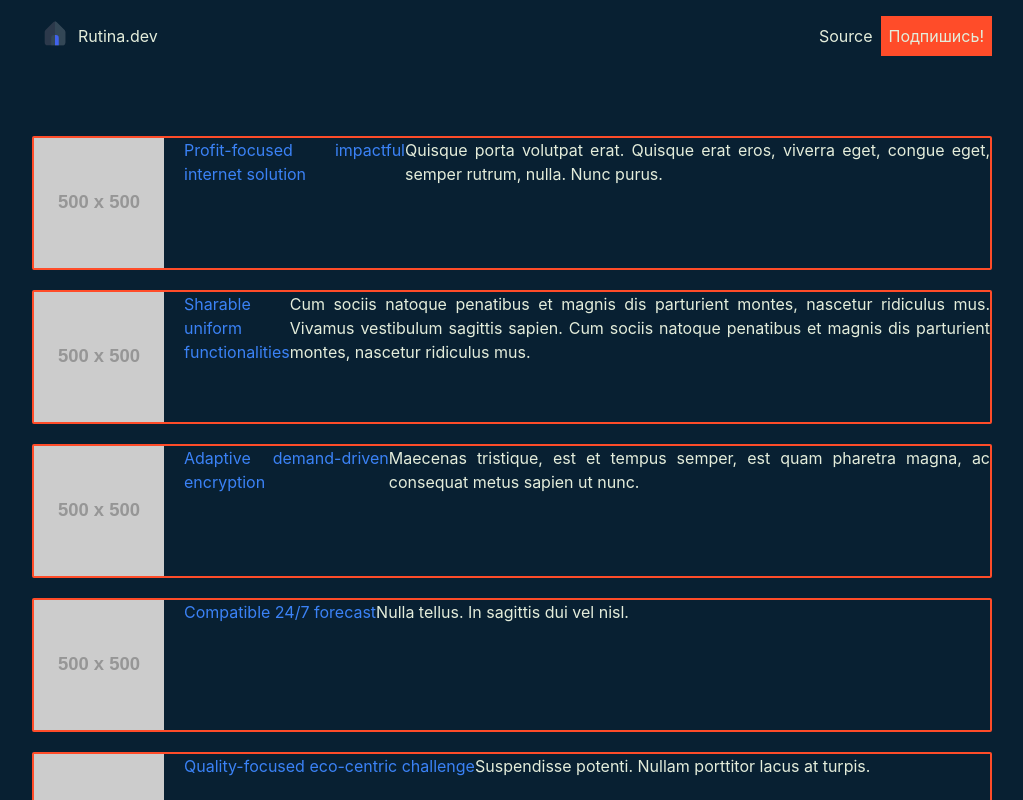
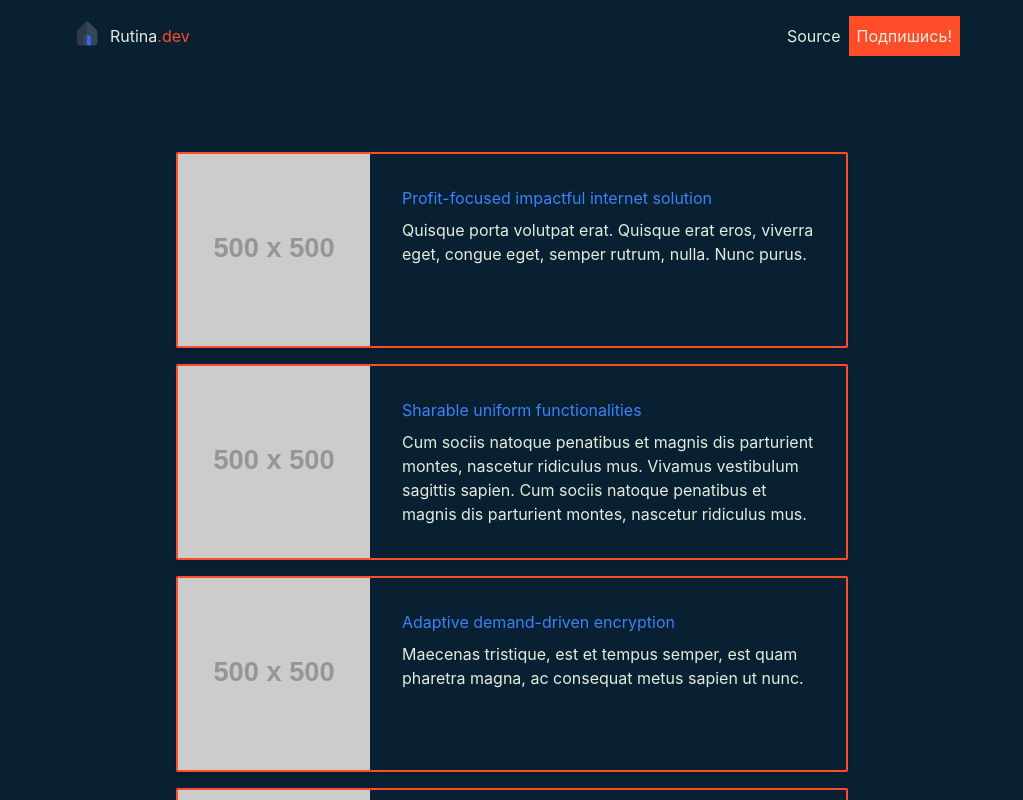
Before and after one commit to rajabdearly/rutina, a Next.js app: page / in a window 1280 px wide. Shown: the top 800 px of the page, without its empty margins (128-1151 px from the left). Built offline with nearby package versions, Linux system fonts and the light colour scheme.

Commit message:
fix some stylings

```diff
--- /dev/null
+++ b/components/Layout/index.module.css
@@ -0,0 +1,48 @@
+.container {
+  max-width: 960px;
+  margin: 0 auto;
+}
+
+.header {
+  @apply sticky top-0 backdrop-blur-sm;
+  @apply flex justify-between align-middle;
+  @apply mb-20 py-4 px-8;
+}
+
+.logoSection {
+  @apply flex items-center;
+}
+
+.nav a:hover,
+.nav a:focus,
+.nav a:active {
+  text-decoration: underline;
+}
+
+.nav {
+  font-size: 1rem;
+  display: flex;
+  align-items: center;
+}
+.source {
+  margin-right: 0.5rem;
+}
+.subscribe {
+  @apply bg-secondary p-2;
+}
+
+.code {
+  background: #fafafa;
+  border-radius: 5px;
+  padding: 0.75rem;
+  font-size: 1.1rem;
+  font-family: Menlo, Monaco, Lucida Console, Liberation Mono, DejaVu Sans Mono,
+    Bitstream Vera Sans Mono, Courier New, monospace;
+}
+
+.logo {
+  margin-right: 0.5rem;
+  margin-bottom: 1.3rem;
+  height: 1em;
+  margin-left: 0.5rem;
+}
--- /dev/null
+++ b/components/Layout/index.tsx
@@ -0,0 +1,58 @@
+import Head from 'next/head';
+import Image from 'next/image';
+import Link from 'next/link';
+import React, { ReactNode } from 'react';
+
+
+import styles from './index.module.css';
+
+const Layout = ({children}: {children: ReactNode}) => {
+    return (
+        <div className={styles.container}>
+          <Head>
+            <title>Рутина</title>
+            <meta
+              name="description"
+              content="Рутина, блог и прочее о программировании."
+            />
+            <link rel="icon" href="/favicon.ico" />
+          </Head>
+          <header className={styles.header}>
+            <Link href="/">
+              <div className={styles.logoSection}>
+                <div className={styles.logo}>
+                  <Image
+                    src="/home-icon.svg"
+                    width="30px"
+                    height="30px"
+                    alt="home icon"
+                  />
+                </div>
+                <div>Rutina<span className='text-secondary'>.dev</span></div>
+              </div>
+            </Link>
+            <div className={styles.nav}>
+              <a
+                className={styles.source}
+                href="https://github.com/rajabdearly/rutina"
+                target="_blank"
+                rel="noreferrer"
+              >
+                Source
+              </a>
+              <a
+                className={styles.subscribe}
+                href="https://youtube.com/channel/UCXH__zFndtjifhUnlxuSF5A"
+                target="_blank"
+                rel="noreferrer"
+              >
+                Подпишись!
+              </a>
+            </div>
+          </header>
+            <main>{children}</main>
+        </div>
+      );
+};
+
+export default Layout;
--- a/components/PostCard/PostCard.module.css
+++ /dev/null
@@ -1,12 +0,0 @@
-.postCard {
-  @apply flex mb-5 text-justify cursor-pointer;
-  @apply border-solid border-2 rounded-sm border-secondary;
-}
-
-.picture {
-  @apply md:pr-5 md:left-0;
-}
-
-.title {
-  @apply text-blue-500;
-}
--- /dev/null
+++ b/components/PostCard/index.module.css
@@ -0,0 +1,18 @@
+.postCard {
+  @apply max-w-md mx-auto bg-inherit shadow-md overflow-hidden md:max-w-2xl;
+  @apply border-solid border-2 rounded-sm border-secondary;
+}
+
+.picture {
+  @apply h-48 w-full object-cover md:h-full md:w-48;
+  @apply cursor-pointer;
+}
+
+.title {
+  @apply text-blue-500 mb-2;
+  @apply cursor-pointer;
+}
+
+.description {
+  @apply text-ellipsis overflow-hidden;
+}
--- a/components/PostCard/index.tsx
+++ b/components/PostCard/index.tsx
@@ -1,6 +1,6 @@
 /* eslint-disable @next/next/no-img-element */
 import Link from 'next/link';
-import styles from './PostCard.module.css';
+import styles from './index.module.css';
 interface PostCardProps {
   title: string;
   description: string;
@@ -14,20 +14,30 @@ const PostCard: React.FC<PostCardProps> = ({
   picUrl,
   slug,
 }) => {
+  console.log(slug);
+
   return (
+
+      <div className={styles.postCard}>
+        <div className='md:flex'>
+        <div className="md:shrink-0">
         <Link href={encodeURI(`/posts/${slug}`)}>
-      <div className={styles.postCard}>
           <img
             src={picUrl}
             className={styles.picture}
             alt={title.split(' ')[0]}
             width="150"
             height="150"
-        ></img>
-        <div className={styles.title}>{title}</div>
+          />
+          </Link>
+        </div>
+        <div className='p-8'>
+        <Link href={encodeURI(`/posts/${slug}`)}><div className={styles.title}>{title}</div></Link>
           <div className={styles.description}>{description}</div>
         </div>
-    </Link>
+        </div>
+      </div>
+
   );
 };
 
--- a/pages/_app.tsx
+++ b/pages/_app.tsx
@@ -1,8 +1,14 @@
-import '../styles/globals.css'
 import type { AppProps } from 'next/app'
 
+import '../styles/globals.css'
+import Layout from '@components/Layout';
+
 function MyApp({ Component, pageProps }: AppProps) {
-  return <Component {...pageProps} />
+  return (
+    <Layout>
+      <Component {...pageProps} />
+    </Layout>
+  )
 }
 
 export default MyApp
--- a/pages/api/posts.ts
+++ b/pages/api/posts.ts
@@ -18,7 +18,11 @@ export default function handler(
   }
   const posts = (POSTS_DATA as Post[]).slice(0, 9).map((post) => ({
     ...post,
-    slug: post.slug.replace(' ', '-'),
+    slug: buildSlug(post.slug),
   }));
   res.status(200).json(posts);
 }
+
+function buildSlug(slug: string) {
+  return slug.replace(/\s+/g, '-');
+}
--- a/pages/index.tsx
+++ b/pages/index.tsx
@@ -1,7 +1,4 @@
 import type { GetServerSideProps, NextPage } from 'next';
-import Head from 'next/head';
-import Image from 'next/image';
-import Link from 'next/link';
 import { baseUrl } from 'server-config';
 
 import PostCard from '@components/PostCard';
@@ -24,51 +21,10 @@ export const getServerSideProps: GetServerSideProps<Props> = async () => {
 
 const Home: NextPage<Props> = ({ posts }) => {
   return (
-    <div className={styles.container}>
-      <Head>
-        <title>Рутина</title>
-        <meta
-          name="description"
-          content="Рутина, блог и прочее о программировании."
-        />
-        <link rel="icon" href="/favicon.ico" />
-      </Head>
-      <header className={styles.header}>
-        <Link href="/">
-          <div className={styles.logoSection}>
-            <div className={styles.logo}>
-              <Image
-                src="/home-icon.svg"
-                width="30px"
-                height="30px"
-                alt="home icon"
-              />
-            </div>
-            <div>Rutina.dev</div>
-          </div>
-        </Link>
-        <div className={styles.nav}>
-          <a
-            className={styles.source}
-            href="https://github.com/rajabdearly/rutina"
-            target="_blank"
-            rel="noreferrer"
-          >
-            Source
-          </a>
-          <a
-            className={styles.subscribe}
-            href="https://youtube.com/channel/UCXH__zFndtjifhUnlxuSF5A"
-            target="_blank"
-            rel="noreferrer"
-          >
-            Подпишись!
-          </a>
-        </div>
-      </header>
       <div className={styles.posts}>
         {posts.map((post) => {
           return (
+            <div key={post.id} className="mb-4">
               <PostCard
                 key={post.id}
                 title={post.title}
@@ -76,9 +32,9 @@ const Home: NextPage<Props> = ({ posts }) => {
                 slug={post.slug}
                 picUrl={post.pic_url}
               />
+            </div>
           );
         })}
-      </div>
       </div>
   );
 };
--- a/styles/Home.module.css
+++ b/styles/Home.module.css
@@ -1,52 +1,3 @@
-.container {
-  max-width: 960px;
-  margin: 0 auto;
+.posts {
+  @apply mb-5;
 }
-
-.header {
-  @apply sticky top-0;
-  @apply flex justify-between align-middle;
-  @apply mb-20 pt-4;
-}
-
-.logoSection {
-  display: flex;
-  justify-content: space-between;
-  align-items: center;
-}
-.logo {
-  margin-right: 0.5rem;
-  margin-bottom: 1.3rem;
-}
-
-.nav a:hover,
-.nav a:focus,
-.nav a:active {
-  text-decoration: underline;
-}
-
-.nav {
-  font-size: 1rem;
-  display: flex;
-  align-items: center;
-}
-.source {
-  margin-right: 0.5rem;
-}
-.subscribe {
-  @apply bg-secondary p-2;
-}
-
-.code {
-  background: #fafafa;
-  border-radius: 5px;
-  padding: 0.75rem;
-  font-size: 1.1rem;
-  font-family: Menlo, Monaco, Lucida Console, Liberation Mono, DejaVu Sans Mono,
-    Bitstream Vera Sans Mono, Courier New, monospace;
-}
-
-.logo {
-  height: 1em;
-  margin-left: 0.5rem;
-}
--- a/styles/globals.css
+++ b/styles/globals.css
@@ -8,6 +8,7 @@ body {
   margin: 0;
   font-family: -apple-system, BlinkMacSystemFont, Segoe UI, Roboto, Oxygen,
     Ubuntu, Cantarell, Fira Sans, Droid Sans, Helvetica Neue, sans-serif;
+  @apply bg-mainBlue;
 }
 
 a {
@@ -17,6 +18,5 @@ a {
 
 * {
   box-sizing: border-box;
-  background-color: #082032;
   color: #e4eddb;
 }
--- a/tailwind.config.js
+++ b/tailwind.config.js
@@ -7,6 +7,7 @@ module.exports = {
     extend: {
       colors: {
         secondary: '#ff4c29',
+        mainBlue: '#082032',
       },
     },
   },
```
Also changed, not shown: 1 other file (tests, documents, lock files or other folders). Lines whose indentation alone changed are shown as unchanged.
